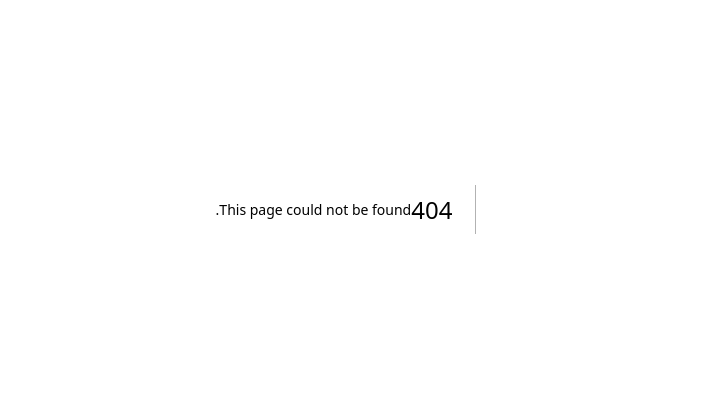
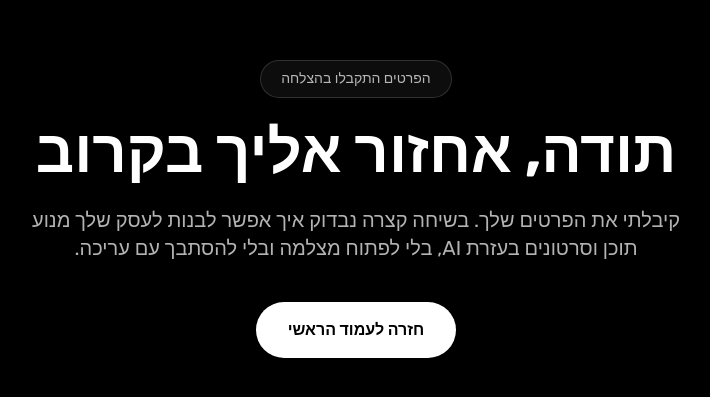
Before and after one commit to MYREMARK/ai, a Next.js app: page /thank-you in a window 1280 px wide. Before the commit this address had no page. Shown: the part 191-588 px from the top of the page, without its empty margins (284-994 px from the left). Built offline with nearby package versions, Linux system fonts and the light colour scheme.

Commit message:
add meta pixel and thank you page

```diff
--- a/app/layout.tsx
+++ b/app/layout.tsx
@@ -1,6 +1,8 @@
 import type { Metadata } from "next";
 import { Rubik } from "next/font/google";
+import Script from "next/script";
 import "./globals.css";
+
 
 const rubik = Rubik({
   subsets: ["latin", "hebrew"],
@@ -9,7 +11,8 @@ const rubik = Rubik({
 });
 
 export const metadata: Metadata = {
-  title: "בינה מלאכותית לעסקים עצמאים | ReMark",  description: "Landing page",
+  title: "בינה מלאכותית לעסקים עצמאים | ReMark",
+  description: "שיחת אבחון ללא עלות לבניית מנוע תוכן וסרטונים בעזרת AI",
 };
 
 export default function RootLayout({
@@ -19,7 +22,22 @@ export default function RootLayout({
 }>) {
   return (
     <html lang="he" dir="rtl">
-      <body className={rubik.className}>{children}</body>
+      <body className={rubik.className}>
+        <Script id="metaPixel" strategy="afterInteractive">
+          {`
+            !function(f,b,e,v,n,t,s)
+            {if(f.fbq)return;n=f.fbq=function(){n.callMethod?
+            n.callMethod.apply(n,arguments):n.queue.push(arguments)};
+            if(!f._fbq)f._fbq=n;n.push=n;n.loaded=!0;n.version='2.0';
+            n.queue=[];t=b.createElement(e);t.async=!0;
+            t.src=v;s=b.getElementsByTagName(e)[0];
+            s.parentNode.insertBefore(t,s)}(window, document,'script',
+            'https://connect.facebook.net/en_US/fbevents.js');
+            fbq('init', '2008582006089366');
+            fbq('track', 'PageView');
+          `}
+        </Script>
+      {children}</body>
     </html>
   );
 }
--- a/app/page.tsx
+++ b/app/page.tsx
@@ -329,16 +329,20 @@ export default function HomePage() {
       throw new Error(data.message || "שגיאה בשליחה");
     }
 
-      setFormMessage("הפרטים נשלחו בהצלחה. אחזור אליך בהקדם.");
+    if (typeof window !== "undefined" && (window as any).fbq) {
+      (window as any).fbq("track", "Lead");
+    }
+
     setFormData({
       fullName: "",
       phone: "",
       email: "",
       business: "",
     });
+
+    window.location.href = "/thank-you";
   } catch (error) {
     setFormMessage("משהו השתבש. נסה שוב בעוד רגע.");
-    } finally {
     setIsSubmitting(false);
   }
 };
--- /dev/null
+++ b/app/thank-you/page.tsx
@@ -0,0 +1,30 @@
+import Link from "next/link";
+
+export default function ThankYouPage() {
+  return (
+    <main className="min-h-screen bg-black text-white flex items-center justify-center px-6">
+      <section className="max-w-2xl text-center">
+        <div className="mb-6 inline-flex rounded-full border border-white/15 bg-white/5 px-5 py-2 text-sm text-white/70">
+          הפרטים התקבלו בהצלחה
+        </div>
+
+        <h1 className="text-4xl md:text-6xl font-bold leading-tight mb-6">
+          תודה, אחזור אליך בקרוב
+        </h1>
+
+        <p className="text-lg md:text-xl text-white/70 leading-relaxed mb-10">
+          קיבלתי את הפרטים שלך.
+          בשיחה קצרה נבדוק איך אפשר לבנות לעסק שלך מנוע תוכן וסרטונים בעזרת AI,
+          בלי לפתוח מצלמה ובלי להסתבך עם עריכה.
+        </p>
+
+        <Link
+          href="/"
+          className="inline-flex items-center justify-center rounded-full bg-white text-black px-8 py-4 text-base font-semibold hover:bg-white/90 transition"
+        >
+          חזרה לעמוד הראשי
+        </Link>
+      </section>
+    </main>
+  );
+}
```
Lines whose indentation alone changed are shown as unchanged.
